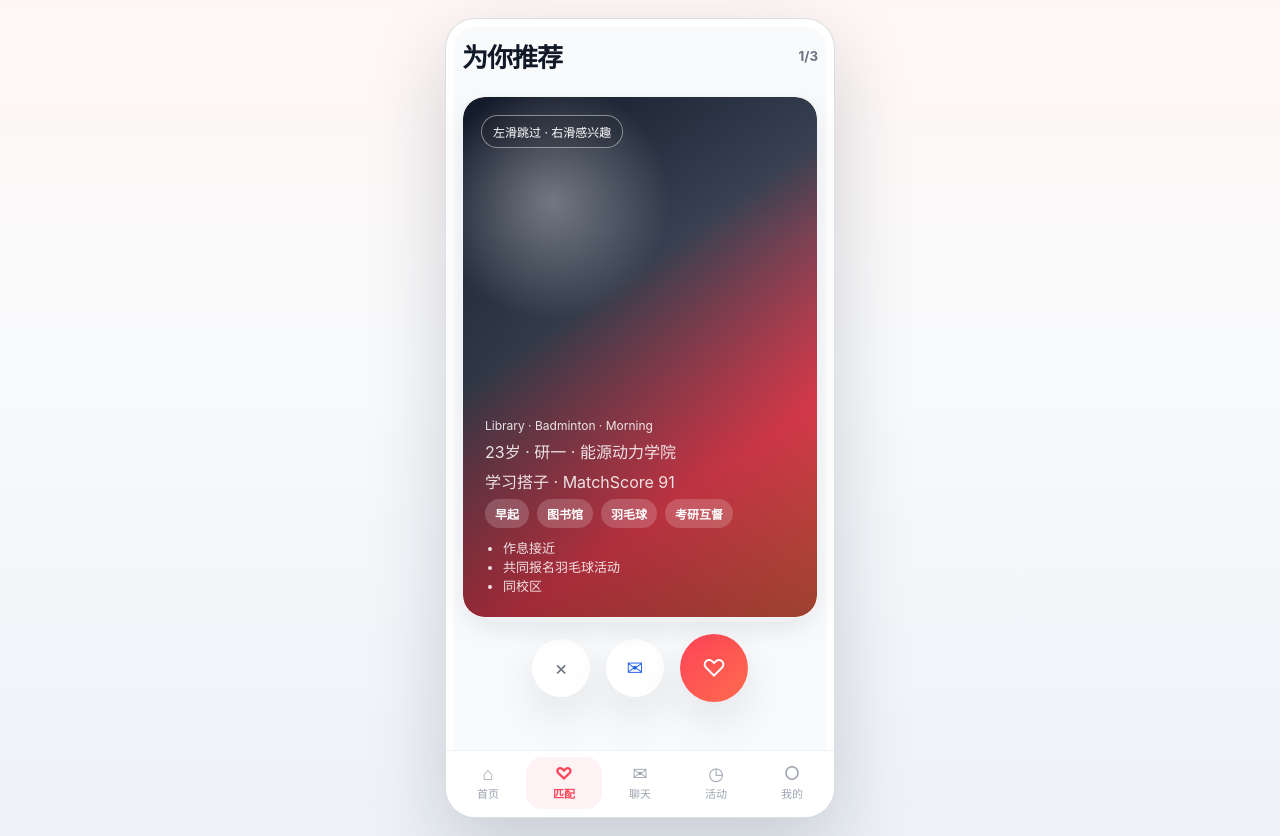
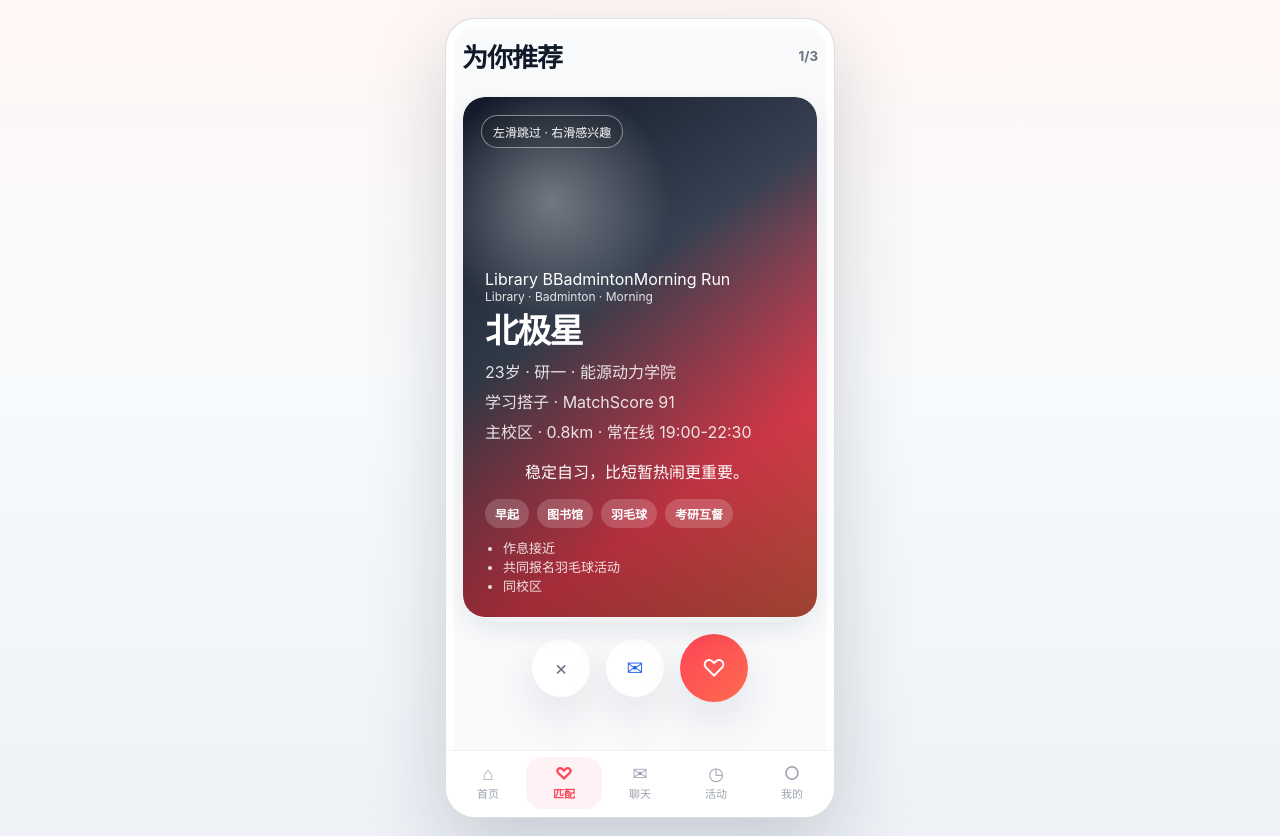
Before and after one commit to js9cpp57y4-jpg/friend-app, a React (Vite) app: page /match in a window 1280 px wide. Built offline with nearby package versions, Linux system fonts and the light colour scheme.

Commit message:
feat: enrich match cards with photo strip and nickname info

```diff
--- a/src/pages/MatchPage.tsx
+++ b/src/pages/MatchPage.tsx
@@ -28,10 +28,13 @@ export function MatchPage() {
           <div className="swipe-photo">
             <span className="swipe-hint">左滑跳过 · 右滑感兴趣</span>
             <div className="overlay">
+              <div className="photo-strip">{card.photos.map((p)=><span key={p}>{p}</span>)}</div>
               <div className="cover-subtitle">{card.coverSubtitle}</div>
-              <h3>{card.name}</h3>
+              <h3>{card.nickname}</h3>
               <p>{card.ageGrade} · {card.college}</p>
               <p>{card.intent} · MatchScore {card.score}</p>
+              <p>{card.distance} · {card.activeTime}</p>
+              <blockquote>{card.quote}</blockquote>
               <div className="tags">{card.tags.map((t) => <span key={t}>{t}</span>)}</div>
               <ul>{card.reasons.map((r) => <li key={r}>{r}</li>)}</ul>
             </div>
```
